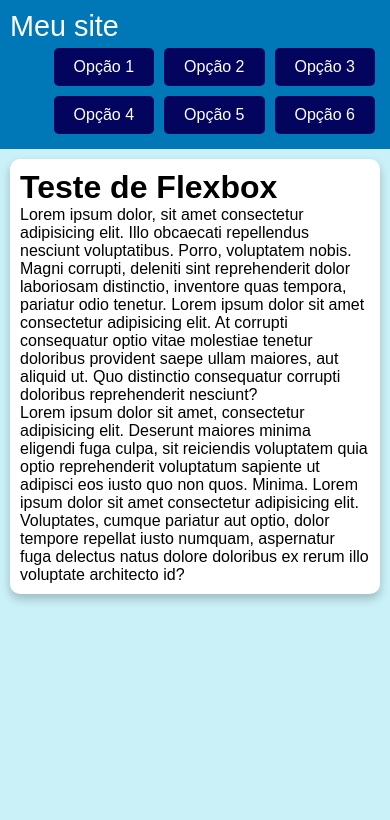
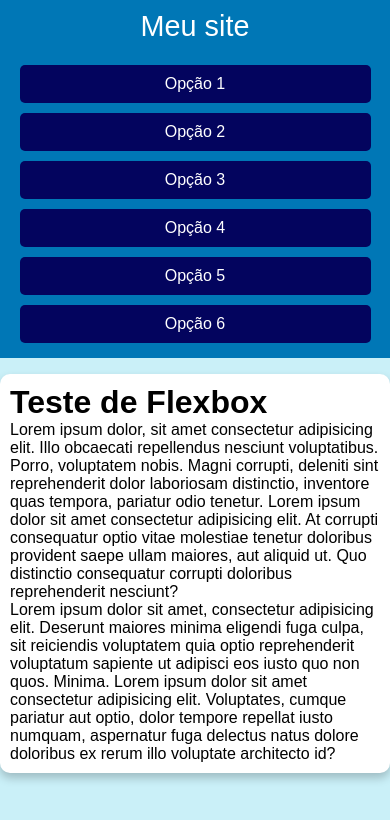
Before and after one commit to gneiding/HTML_CSS, a plain HTML site: page EXERCICIOS/ex027/flex013 - menu flexbox/index.html in a window 390 px wide. Drawn offline with Linux system fonts and the light colour scheme.

Commit message:
Menu flexbox com media query

```diff
--- a/EXERCICIOS/ex027/flex013 - menu flexbox/index.html
+++ b/EXERCICIOS/ex027/flex013 - menu flexbox/index.html
@@ -5,9 +5,10 @@
     <meta name="viewport" content="width=device-width, initial-scale=1.0">
     <title>Exercício: menu flexbox</title>
     <link rel="stylesheet" href="style.css">
+    <link rel="stylesheet" href="mobile.css" media ="screen and (max-width: 685px)">
 </head>
 <body>
-    <header class="container menu">
+    <header>
         <span class="titulo">Meu site</span>
         <nav class="opcoes">
             <a href="#">Opção 1</a>
@@ -19,7 +20,7 @@
         </nav>
     </header>
 
-    <main class="container">
+    <main>
         <h1>Teste de Flexbox</h1>
         <p>
         Lorem ipsum dolor, sit amet consectetur adipisicing elit. Illo obcaecati repellendus nesciunt voluptatibus. Porro, voluptatem nobis. Magni corrupti, deleniti sint reprehenderit dolor laboriosam distinctio, inventore quas tempora, pariatur odio tenetur.
--- /dev/null
+++ b/EXERCICIOS/ex027/flex013 - menu flexbox/mobile.css
@@ -0,0 +1,13 @@
+@charset "UTF-8";
+
+header, header > nav {
+    flex-flow:column;
+}
+
+header > nav > a {
+    width: 90vw;
+}
+
+header > span {
+    flex-basis: 50px;
+}
--- a/EXERCICIOS/ex027/flex013 - menu flexbox/style.css
+++ b/EXERCICIOS/ex027/flex013 - menu flexbox/style.css
@@ -33,6 +33,7 @@ header > nav {
     justify-content: flex-end;
 }
 
+
 header > nav > a {
     color: white;
     background-color: #03045e;
@@ -51,8 +52,9 @@ header > nav > a:hover {
 
 main {
     background-color: white;
-    margin: 10px;
     padding: 10px;
     border-radius: 10px;
     box-shadow: 0 5px 10px rgba(0,0,0,0.22);
+    max-width: 900px;
+    margin: 1em auto;
 }
```
